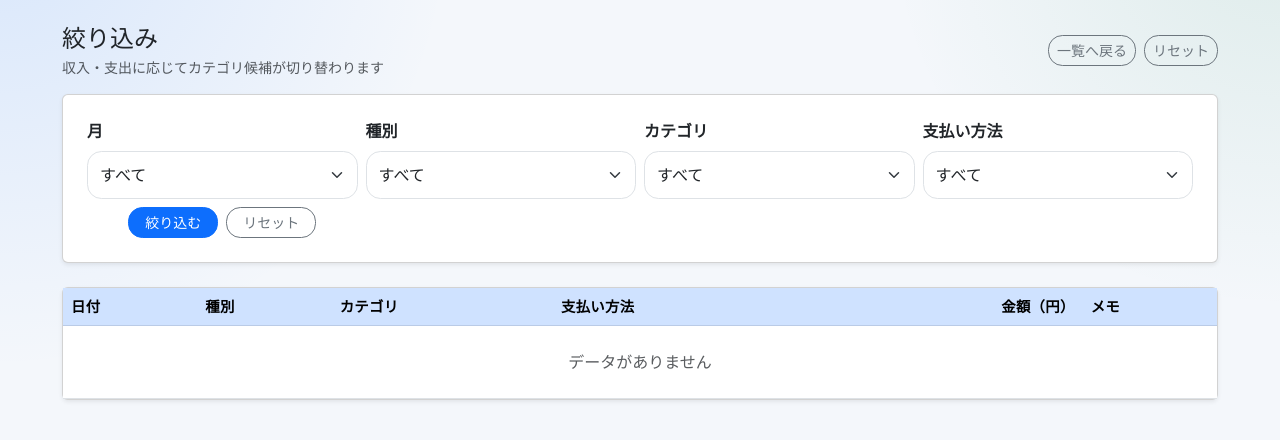
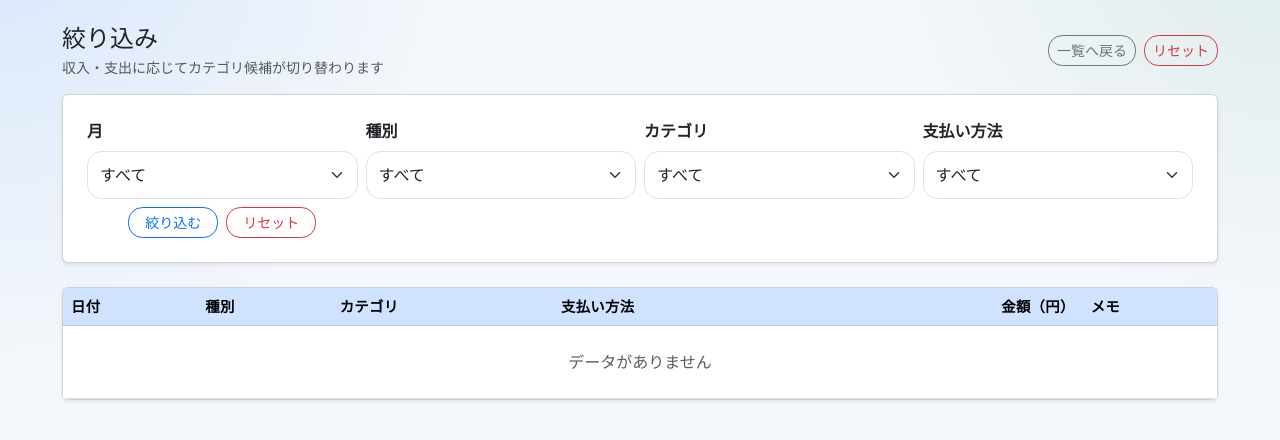
Before and after one commit to nagi91204/Kakeibo_Project, a Django app: page /filter/ in a window 1280 px wide. Shown: the part 84-524 px from the top of the page. Run offline with Django 5.2, Linux system fonts and the light colour scheme; the visitor is signed in with stand-in values (Sample User, id 1); data that the repository does not hold is empty.

Commit message:
fix prod settings

```diff
--- a/kakeibo/templates/kakeibo/filter.html
+++ b/kakeibo/templates/kakeibo/filter.html
@@ -11,7 +11,7 @@
         <a href="{% url 'kakeibo:list' %}"
             class="btn btn-outline-secondary btn-sm d-inline-flex align-items-center justify-content-center">一覧へ戻る</a>
         <a href="{% url 'kakeibo:filter' %}"
-            class="btn btn-outline-secondary btn-sm d-inline-flex align-items-center justify-content-center">リセット</a>
+            class="btn btn-outline-danger btn-sm d-inline-flex align-items-center justify-content-center">リセット</a>
     </div>
 </div>
 
@@ -57,9 +57,9 @@
             </div>
             <div class="col-12 col-md-3 d-flex gap-2 justify-content-center flex-nowrap">
                 <button type="submit"
-                    class="btn btn-primary btn-sm d-inline-flex align-items-center justify-content-center flex-shrink-0 px-3">絞り込む</button>
+                    class="btn btn-outline-primary btn-sm d-inline-flex align-items-center justify-content-center flex-shrink-0 px-3">絞り込む</button>
                 <a href="{% url 'kakeibo:filter' %}"
-                    class="btn btn-outline-secondary btn-sm d-inline-flex align-items-center justify-content-center flex-shrink-0 px-3">リセット</a>
+                    class="btn btn-outline-danger btn-sm d-inline-flex align-items-center justify-content-center flex-shrink-0 px-3">リセット</a>
             </div>
         </div>
     </div>
--- a/kakeibo/templates/kakeibo/form_page.html
+++ b/kakeibo/templates/kakeibo/form_page.html
@@ -23,8 +23,7 @@
                     {% endfor %}
                     <div class="d-grid gap-2 d-md-flex justify-content-center">
                         <button type="submit"
-                            class="btn btn-primary d-inline-flex align-items-center justify-content-center">{{
-                            submit_label }}</button>
+                            class="btn btn-primary d-inline-flex align-items-center justify-content-center">保存する</button>
                         <a href="{% url back_url %}"
                             class="btn btn-outline-secondary d-inline-flex align-items-center justify-content-center">キャンセル</a>
                     </div>
--- a/kakeibo/views.py
+++ b/kakeibo/views.py
@@ -107,6 +107,13 @@ def list_view(request):
         'balance': f'{balance:,}',
         'balance_sign': balance >= 0,
         'types': context['types'],
+        'months': context['months'],
+        'selected_month': context['selected_month'],
+        'selected_type': context['selected_type'],
+        'selected_category': context['selected_category'],
+        'selected_payment_method': context['selected_payment_method'],
+        'categories': context['categories'],
+        'payment_methods': context['payment_methods'],
 
     })
 
```
